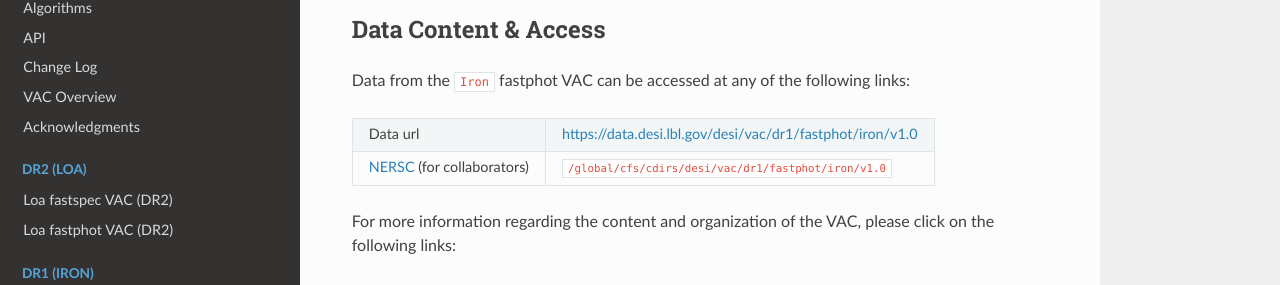
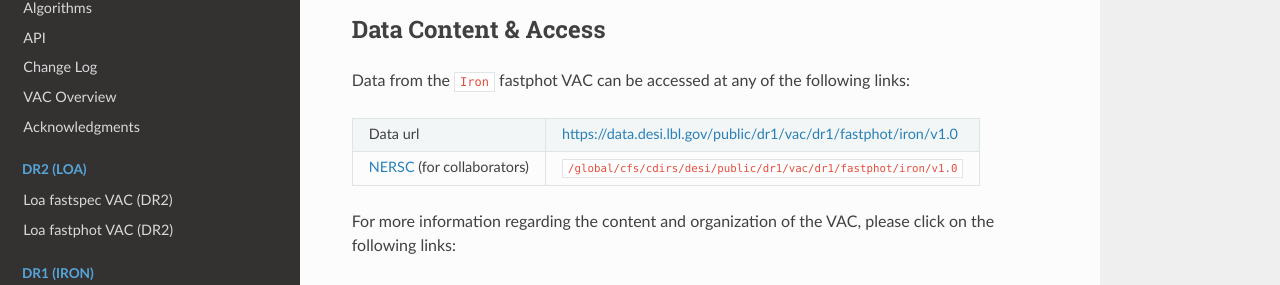
Before and after one commit to desihub/fastspecfit, a Sphinx documentation site: the page built from doc/iron-fastphot.rst, in a window 1280 px wide and 900 px high, scrolled down 592 px. Shown: the part 133-418 px from the top of the window. Built offline with Sphinx 7.4.7 and the Read the Docs theme 3.1.0, drawn with Linux system fonts in a browser that asks for light colours; the version number could not be read and is left out.

Commit message:
update location of iron-fastphot catalogs [ci skip]

```diff
--- a/doc/iron-fastphot.rst
+++ b/doc/iron-fastphot.rst
@@ -27,10 +27,10 @@ Data Content & Access
 
 Data from the ``Iron`` fastphot VAC can be accessed at any of the following links:
 
-============================ =========================================================
-Data url                     https://data.desi.lbl.gov/desi/vac/dr1/fastphot/iron/v1.0
-`NERSC`_ (for collaborators) ``/global/cfs/cdirs/desi/vac/dr1/fastphot/iron/v1.0``
-============================ =========================================================
+============================ ================================================================
+Data url                     https://data.desi.lbl.gov/public/dr1/vac/dr1/fastphot/iron/v1.0
+`NERSC`_ (for collaborators) ``/global/cfs/cdirs/desi/public/dr1/vac/dr1/fastphot/iron/v1.0``
+============================ ================================================================
 
 For more information regarding the content and organization of the VAC, please
 click on the following links:
```
